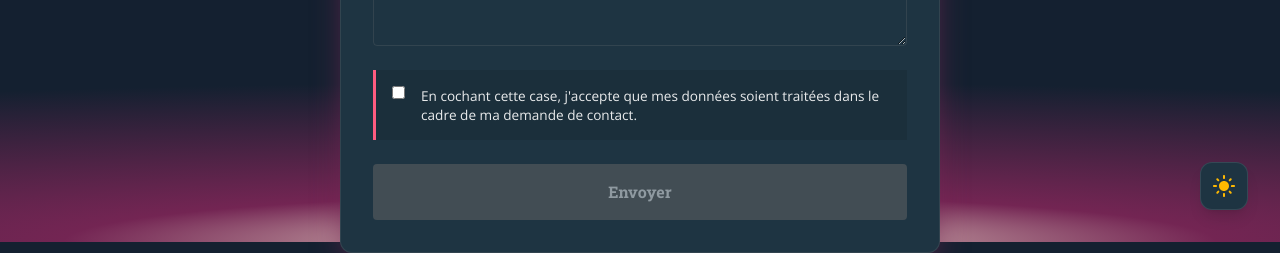
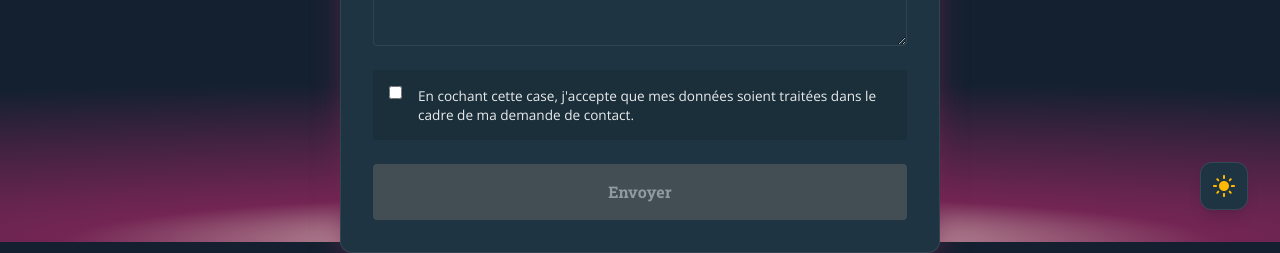
Before and after one commit to cecilepardo/project___portfolio2026, a React app: page /contact in a window 1280 px wide. Shown: the part 558-811 px from the top of the page. Built offline with nearby package versions, Linux system fonts and the light colour scheme; the HTML template or start-up script is replaced by a standard one.

Commit message:
change rdpd checkbox pink

```diff
--- a/src/pages/Contact.module.css
+++ b/src/pages/Contact.module.css
@@ -81,7 +81,6 @@
   align-items: flex-start;
   gap: 1rem;
   padding: 1rem;
-  border-left: 3px solid var(--color-accent);
   background-color: rgba(0, 0, 0, 0.1);
 }
 
```
